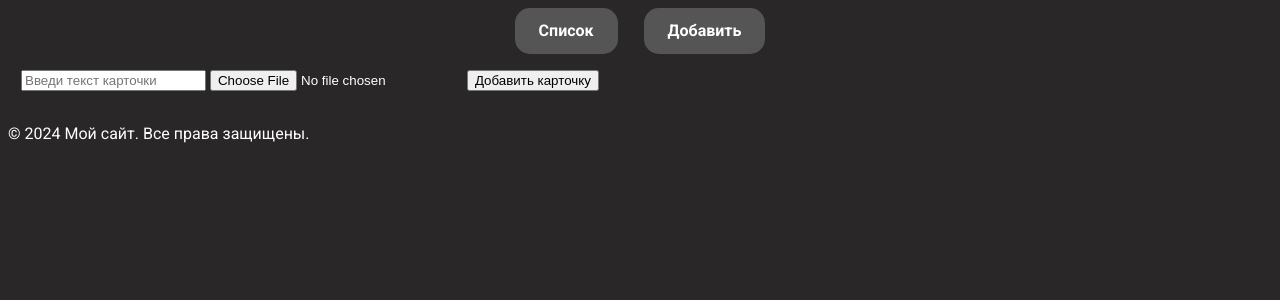
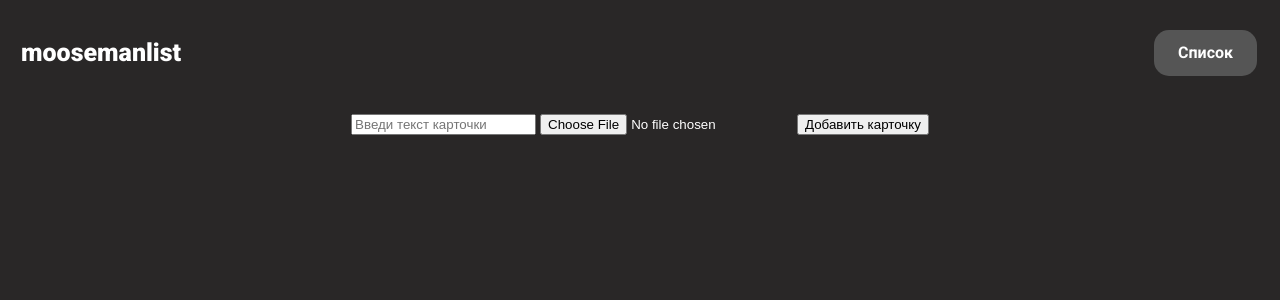
Before and after one commit to M4hfd/moosemanflask, a Flask app: page /add in a window 1280 px wide. Shown: the top 300 px of the page. Run offline with Flask 3, Linux system fonts and the light colour scheme.

Commit message:
я че ебу просто коммит

```diff
--- a/static/style.css
+++ b/static/style.css
@@ -8,11 +8,19 @@ body {
 
 nav {
   display: flex;
-  justify-content: center;
+  justify-content: space-between;
+  align-items: center;
+}
+
+.name {
+  font-size: 25px;
+  font-weight: 900;
+  margin-right: 15px;
+  margin-left: 13px;
 }
 
 nav a {
-  margin-right: 13px;
+  margin-right: 15px;
   margin-left: 13px;
   display: inline-block;
   padding: 10px 24px;
@@ -29,19 +37,24 @@ nav a:hover {
   background-color: #333;
 }
 
+
+
+
+
+
 main {
   display: flex;
-  flex-wrap: wrap;
   gap: 13px;
   padding: 13px;
+  flex-direction: row;
+  flex-wrap: wrap;
+  justify-content: center;
 }
 
 div {
-  flex: 0 0 calc(33.33% - 15px);
   border-radius: 15px;
-  overflow: hidden;
   background-color: #544F4F;
-  height: calc(33.33% - 15px);
+  flex: 0 0 500px;
 }
 
 div img {
--- a/templates/add.html
+++ b/templates/add.html
@@ -12,8 +12,8 @@
 <body>
   <header>
     <nav>
+      <p class = "name">moosemanlist</p>
       <a href="/">Список</a>
-      <a href="/add">Добавить</a>
     </nav>
   </header>
 
@@ -26,7 +26,7 @@
   </main>
 
   <footer>
-    <p>&copy; 2024 Мой сайт. Все права защищены.</p>
+    <p></p>
   </footer>
 </body>
 </html>
--- a/templates/index.html
+++ b/templates/index.html
@@ -12,7 +12,7 @@
 <body>
   <header>
     <nav>
-      <a href="/">Список</a>
+      <p class = "name">moosemanlist</p>
       <a href="/add">Добавить</a>
     </nav>
   </header>
@@ -30,7 +30,7 @@
   </main>
 
   <footer>
-    <p>&copy; 2024 Мой сайт. Все права защищены.</p>
+    <p></p>
   </footer>
 </body>
 </html>
```
Also changed, not shown: cards.db.
